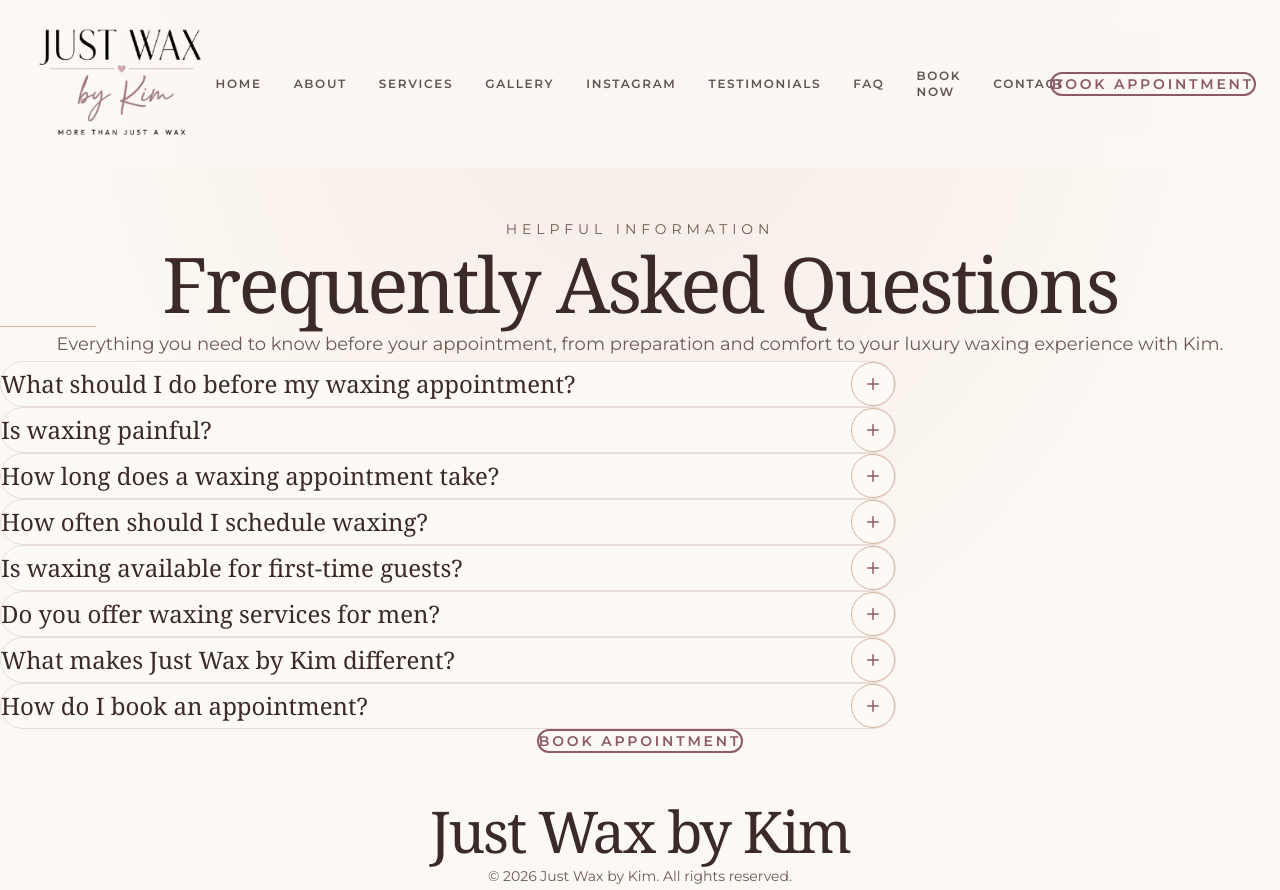
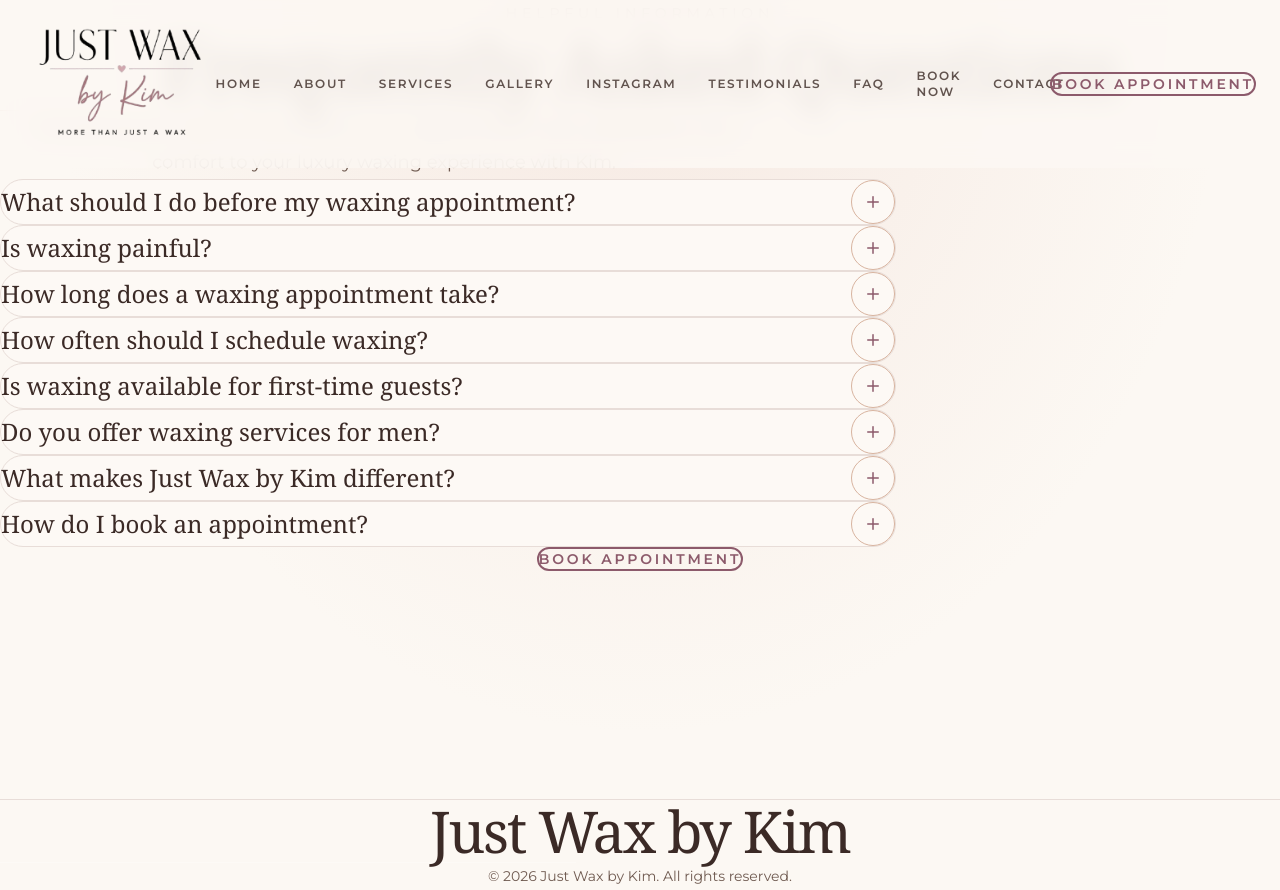
Before and after one commit to kevin-phan-25/just-wax-by-kim, a Next.js app: page /faq in a window 1280 px wide. Built offline with nearby package versions, Linux system fonts and the light colour scheme; a web font is replaced by a local one.

Commit message:
Update FAQ.tsx

```diff
--- a/features/faq/FAQ.tsx
+++ b/features/faq/FAQ.tsx
@@ -9,9 +9,9 @@
  * Updated:
  * • Matched ServicePricingSection spacing system
  * • Added navbar transition spacer
- * • Removed width restrictions
- * • Preserved centered typography
- * • Full-width FAQ presentation
+ * • Removed page width restrictions
+ * • Centered FAQ content properly
+ * • Preserved editorial typography
  * -----------------------------------------------------------------------------
  */
 
@@ -38,6 +38,8 @@ return (
         min-h-screen
         overflow-hidden
         bg-[#FCF8F3]
+        pt-[216px]
+        pb-32
       "
     >
 
@@ -50,23 +52,15 @@ return (
           pointer-events-none
           absolute
           inset-0
-      bg-[radial-gradient(ellipse_at_50%_0%,rgba(232,200,188,0.28),transparent_65%)]
+          bg-[radial-gradient(ellipse_at_50%_0%,rgba(232,200,188,0.30),transparent_65%)]
         "
       />
 
 
 
-  {/* Navbar Transition Spacer */}
-
-  <div
-    className="
-      h-[216px]
-    "
-  />
 
 
-
-  {/* Content */}
+      {/* CONTENT */}
 
       <div
         className="
@@ -77,6 +71,8 @@ return (
           text-center
         "
       >
+
+
 
 
 
@@ -132,6 +128,8 @@ return (
           <p
             className="
               mt-6
+              mx-auto
+              max-w-3xl
               text-lg
               leading-relaxed
               text-[#8C7468]
@@ -147,12 +145,18 @@ return (
 
 
 
+
+
+
+
         {/* FAQ CONTENT */}
 
         <div
           className="
+            mt-20
+            mx-auto
             w-full
-        mt-20
+            max-w-5xl
           "
         >
 
@@ -161,6 +165,10 @@ return (
           />
 
         </div>
+
+
+
+
 
 
 
@@ -199,11 +207,33 @@ return (
             Book Appointment
           </a>
 
+
         </div>
+
+
+
 
 
       </div>
 
+
+
+
+
+
+      {/* Bottom Divider */}
+
+      <div
+        aria-hidden
+        className="
+          absolute
+          bottom-0
+          left-0
+          w-full
+          h-px
+          bg-[#E8DDD8]
+        "
+      />
 
 
     </section>
```
Lines whose indentation alone changed are shown as unchanged.
